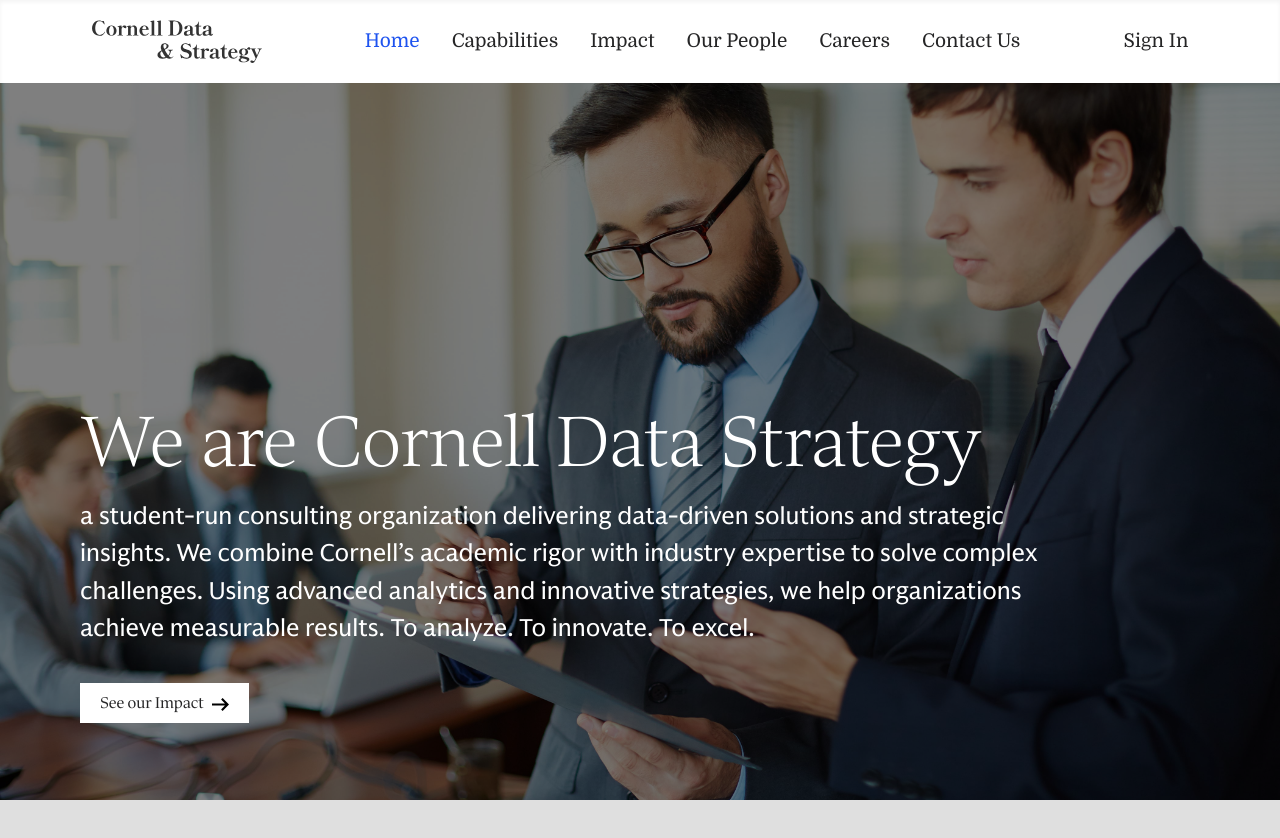
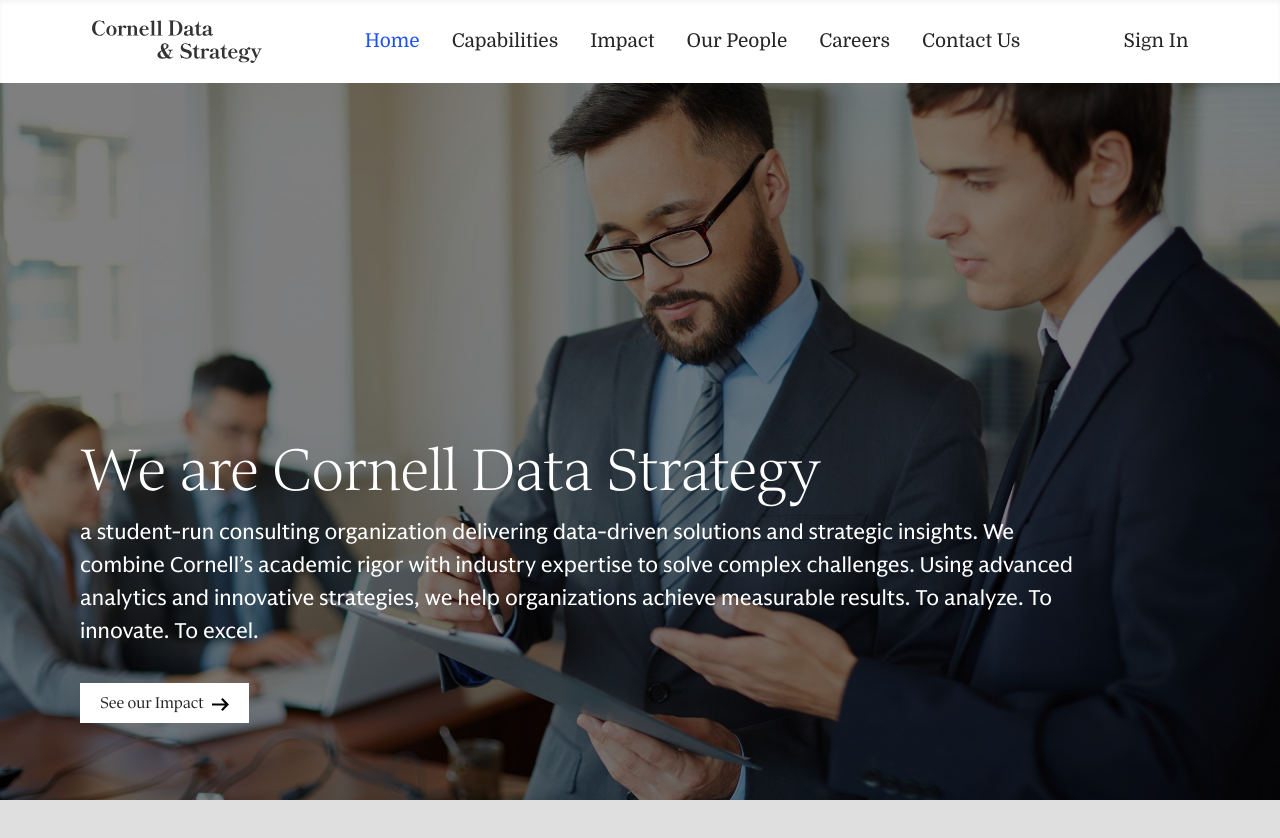
Before and after one commit to ahmed-52/cds, a React (Create React App) app in the folder frontend/: page / in a window 1280 px wide. Shown: the top 838 px of the page. Built offline with nearby package versions, Linux system fonts and the light colour scheme.

Commit message:
text size changes

```diff
--- a/frontend/src/Home2.js
+++ b/frontend/src/Home2.js
@@ -108,8 +108,8 @@
               />
               <div className="absolute inset-0 bg-black opacity-50"></div>
               <div className="absolute inset-0 flex flex-col justify-start md:justify-end items-start mb-20 max-w-[1000px] mx-10 mt-5 md:mx-20">
-                <h1 className="text-[30px] md:text-[45px] lmd:text-[73px] font-gserif font-[300] text-start text-white">We are Cornell Data Strategy</h1>
-                <p className="font-gs font-[300] mb-6 text-white text-[12px] lmd:text-[25px] md:text-[15]px]">
+                <h1 className="text-[30px] md:text-[60px] font-gserif font-[300] text-start text-white">We are Cornell Data Strategy</h1>
+                <p className="font-gs font-[300] mb-6 text-white text-[12px] md:text-[22px]">
                   a student-run consulting organization delivering data-driven solutions and strategic insights.
                   We combine Cornell’s academic rigor with industry expertise to solve complex challenges. Using advanced analytics and innovative strategies, we help organizations achieve measurable results.
 
```
